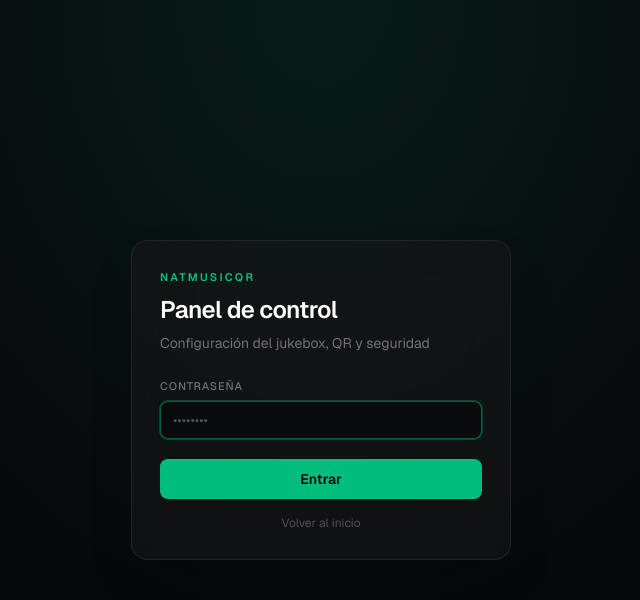
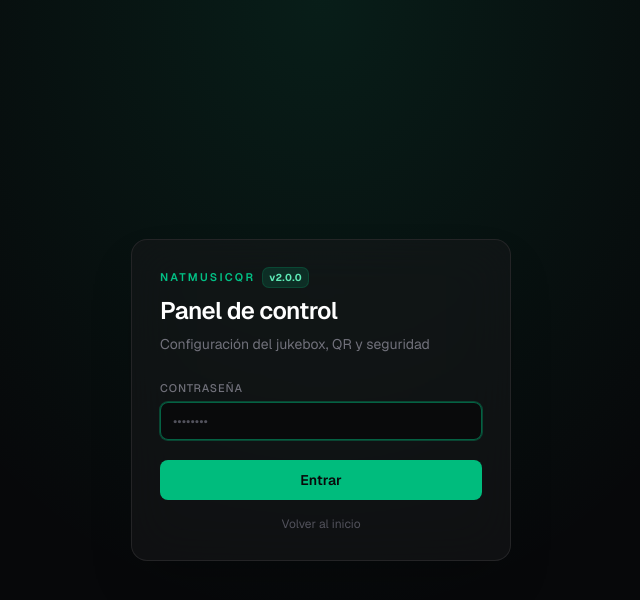
Before and after one commit to nehemiasxp/NATMusicQR, a Next.js app: page /admin in a window 1280 px wide. Shown: the top 600 px of the page, without its empty margins (319-959 px from the left). Built offline with nearby package versions, Linux system fonts and the light colour scheme.

Commit message:
Admin UI v2.0.0 premium redesign with version badge

```diff
--- a/app/admin/page.tsx
+++ b/app/admin/page.tsx
@@ -5,6 +5,9 @@ import Link from 'next/link'
 import type { RuntimeJukeboxConfig } from '@/config/jukebox.config'
 
 const STORAGE_KEY = 'natmusicqr:admin-password'
+
+/** Sube este número en cada release para verificar el deploy en Vercel */
+export const ADMIN_UI_VERSION = '2.0.0'
 
 const emptyConfig: RuntimeJukeboxConfig = {
   maxDurationSeconds: 300,
@@ -307,9 +310,14 @@ export default function AdminPage() {
             className="w-full max-w-[380px] rounded-2xl border border-zinc-800/90 bg-zinc-900/50 p-7 shadow-2xl backdrop-blur-xl"
           >
             <div className="mb-6">
+              <div className="flex items-center gap-2">
                 <p className="text-[11px] font-semibold uppercase tracking-[0.2em] text-emerald-400/90">
                   NATMusicQR
                 </p>
+                <span className="rounded-md bg-emerald-500/15 px-1.5 py-0.5 text-[10px] font-bold tracking-wide text-emerald-300 ring-1 ring-emerald-500/30">
+                  v{ADMIN_UI_VERSION}
+                </span>
+              </div>
               <h1 className="mt-2 text-2xl font-semibold tracking-tight text-white">
                 Panel de control
               </h1>
@@ -363,9 +371,14 @@ export default function AdminPage() {
       <header className="sticky top-0 z-30 border-b border-zinc-800/80 bg-[#07080a]/90 backdrop-blur-md">
         <div className="mx-auto flex max-w-5xl items-center justify-between gap-4 px-4 py-3 md:px-6">
           <div className="min-w-0">
+            <div className="flex items-center gap-2">
               <p className="text-[10px] font-semibold uppercase tracking-[0.18em] text-emerald-400/90">
                 NATMusicQR
               </p>
+              <span className="rounded-md bg-emerald-500/15 px-1.5 py-0.5 text-[10px] font-bold tracking-wide text-emerald-300 ring-1 ring-emerald-500/30">
+                v{ADMIN_UI_VERSION}
+              </span>
+            </div>
             <h1 className="truncate text-lg font-semibold tracking-tight text-white md:text-xl">
               Administración
             </h1>
@@ -951,8 +964,8 @@ export default function AdminPage() {
           </section>
         )}
 
-        <p className="mt-8 text-center text-[11px] text-zinc-700">
-          NATMusicQR · Panel de control
+        <p className="mt-8 text-center text-[11px] text-zinc-600">
+          NATMusicQR · Admin UI v{ADMIN_UI_VERSION}
         </p>
       </main>
     </div>
```
Lines whose indentation alone changed are shown as unchanged.
